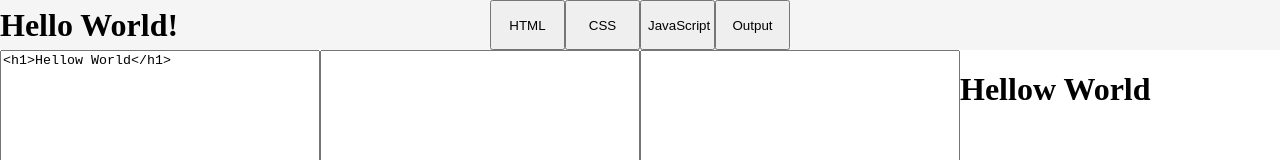
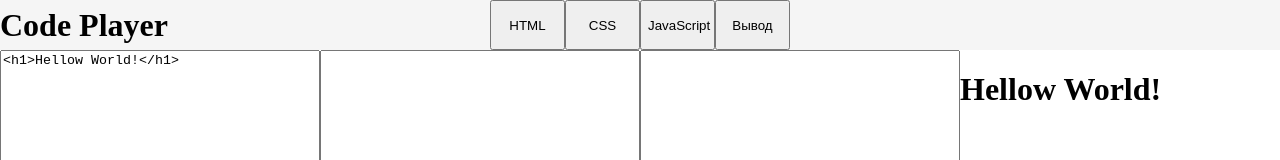
Before and after one commit to shlaikov/CodePlayer, a plain HTML site: page index.html in a window 1280 px wide. Shown: the top 160 px of the page. Drawn offline with Linux system fonts and the light colour scheme.

Commit message:
Fixed some issue.

```diff
--- a/index.html
+++ b/index.html
@@ -13,7 +13,7 @@
 
     <header>
         <div id="logo">
-            <p id="logoText">Hello World!</p>
+            <p id="logoText">Code Player</p>
         </div>
 
         <div id="buttons">
@@ -27,7 +27,7 @@
                 <button class="toggleButton" id="jsButton">JavaScript</button>
             </div>
             <div class="toggle">
-                <button class="toggleButton" id="pageButton">Output</button>
+                <button class="toggleButton" id="pageButton">Вывод</button>
             </div>
         </div>
     </header>
@@ -38,7 +38,7 @@
 
         <div class="vertical" id="html">
             <div class="divForInput">
-                <textarea class="input" id="htmlInput"><h1>Hellow World</h1></textarea>
+                <textarea class="input" id="htmlInput"><h1>Hellow World!</h1></textarea>
             </div>
         </div>
 
```
